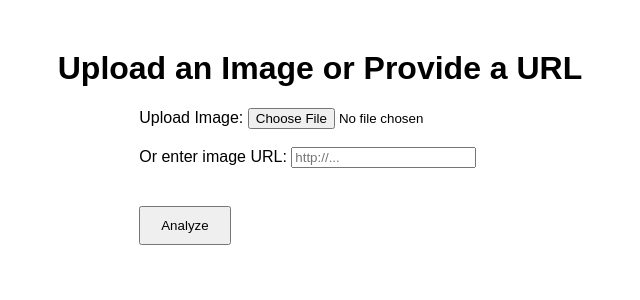
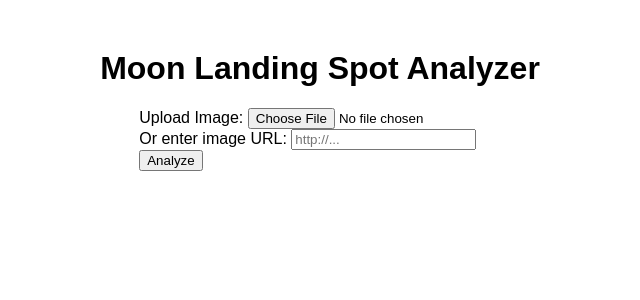
Before and after one commit to Mayank-728190/space_ai, a Flask app: page / in a window 1280 px wide. Shown: the top 300 px of the page, without its empty margins (320-960 px from the left). Run offline with Flask 3, Linux system fonts and the light colour scheme.

Commit message:
Update index.html

```diff
--- a/templates/index.html
+++ b/templates/index.html
@@ -19,17 +19,28 @@
     </script>
 </head>
 <body>
-    <h1>Upload an Image or Provide a URL</h1>
+    <header>
+        <h1>Moon Landing Spot Analyzer</h1>
+    </header>
+
+    <main>
         <form action="/" method="POST" enctype="multipart/form-data" onsubmit="return validateForm()">
+            <div class="form-group">
                 <label for="file">Upload Image:</label>
-        <input type="file" name="file" id="file" accept="image/*"><br><br>
+                <input type="file" name="file" id="file" accept="image/*" aria-required="true">
+            </div>
+
+            <div class="form-group">
                 <label for="url">Or enter image URL:</label>
-        <input type="text" name="url" id="url" placeholder="http://..."><br><br>
-        <input type="submit" value="Analyze">
+                <input type="text" name="url" id="url" placeholder="http://..." aria-required="true">
+            </div>
+
+            <button type="submit">Analyze</button>
         </form>
 
         <div id="loading" style="display:none;">
             <p>Processing your request, please wait...</p>
         </div>
+    </main>
 </body>
 </html>
```
Lines whose indentation alone changed are shown as unchanged.
